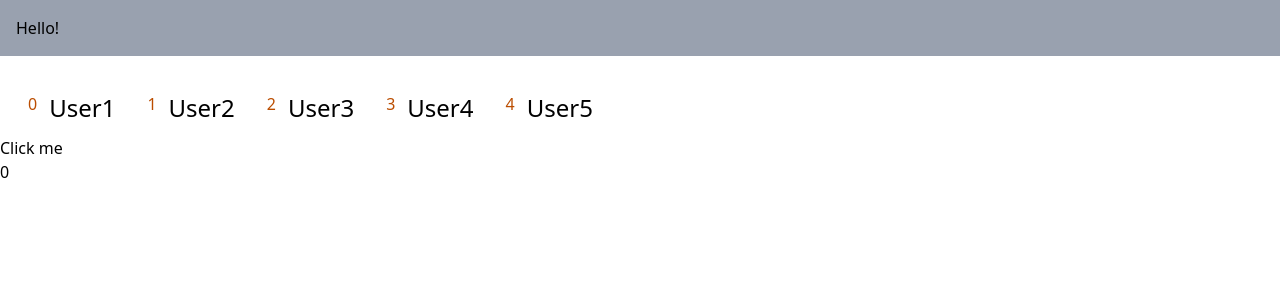
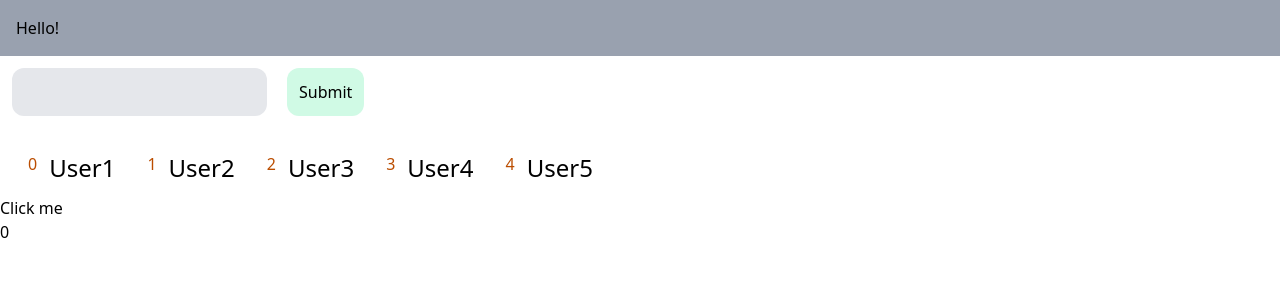
Before and after one commit to Shanna024985/React-todo-web-app, a React (Vite) app in the folder toDoApp/: page / in a window 1280 px wide. Shown: the top 300 px of the page. Built offline with nearby package versions, Linux system fonts and the light colour scheme.

Commit message:
Added react useeffects

```diff
--- a/toDoApp/src/App.jsx
+++ b/toDoApp/src/App.jsx
@@ -2,13 +2,28 @@ import { NavBar }  from './components/navBar'
 import './App.css'
 import { DivForDisplayingUsers } from './components/divForDisplayingUsers'
 import { ButtonThatChangesNumber } from './components/ButtonThatChangesNumber'
+import { useEffect, useRef, useState } from 'react'
 
 function App() {
-  let array = ["User1", "User2", "User3", "User4", "User5"]
+  let inputReference = useRef(null)
+  let [array,setArray] = useState(["User1", "User2", "User3", "User4", "User5"])
+  let buttonToAddToArray = ()=>{
+    setArray([...array,inputReference.current.value])
+  }
+  useEffect(()=>{
+    console.log("pos")
+    return ()=>{
+      console.log("Cleaned up the function")
+    }
+  },[array])
   return (
     <>
       <NavBar></NavBar>
-      <div className='flex gap-8 mt-6 ml-4 p-3'>
+      <div className='m-3'>
+        <input type='text' ref={inputReference} className='bg-gray-200 p-3 rounded-xl'/>
+        <button className='ml-5 bg-emerald-100 p-3 rounded-xl' onClick={buttonToAddToArray}>Submit</button>
+      </div>
+      <div className='flex gap-8 mt-6 ml-4 p-3 flex-wrap'>
         {array.map((value,index)=>{
           return <DivForDisplayingUsers data={value} index={index}/>
         })}
--- a/toDoApp/src/output.css
+++ b/toDoApp/src/output.css
@@ -524,6 +524,9 @@
   .relative {
     position: relative;
   }
+  .m-3 {
+    margin: calc(var(--spacing) * 3);
+  }
   .mt-6 {
     margin-top: calc(var(--spacing) * 6);
   }
@@ -535,6 +538,9 @@
   }
   .ml-4 {
     margin-left: calc(var(--spacing) * 4);
+  }
+  .ml-5 {
+    margin-left: calc(var(--spacing) * 5);
   }
   .block {
     display: block;
@@ -560,18 +566,46 @@
   .resize {
     resize: both;
   }
+  .flex-wrap {
+    flex-wrap: wrap;
+  }
   .gap-3 {
     gap: calc(var(--spacing) * 3);
   }
   .gap-8 {
     gap: calc(var(--spacing) * 8);
   }
+  .rounded-3xl {
+    border-radius: var(--radius-3xl);
+  }
+  .rounded-xl {
+    border-radius: var(--radius-xl);
+  }
   .border {
     border-style: var(--tw-border-style);
     border-width: 1px;
   }
+  .border-r-4 {
+    border-right-style: var(--tw-border-style);
+    border-right-width: 4px;
+  }
+  .bg-emerald-50 {
+    background-color: var(--color-emerald-50);
+  }
+  .bg-emerald-100 {
+    background-color: var(--color-emerald-100);
+  }
+  .bg-gray-200 {
+    background-color: var(--color-gray-200);
+  }
   .bg-gray-400 {
     background-color: var(--color-gray-400);
+  }
+  .bg-gray-500 {
+    background-color: var(--color-gray-500);
+  }
+  .p-2 {
+    padding: calc(var(--spacing) * 2);
   }
   .p-3 {
     padding: calc(var(--spacing) * 3);
@@ -581,6 +615,12 @@
   }
   .p-5 {
     padding: calc(var(--spacing) * 5);
+  }
+  .pl-2 {
+    padding-left: calc(var(--spacing) * 2);
+  }
+  .pl-5 {
+    padding-left: calc(var(--spacing) * 5);
   }
   .text-2xl {
     font-size: var(--text-2xl);
```
